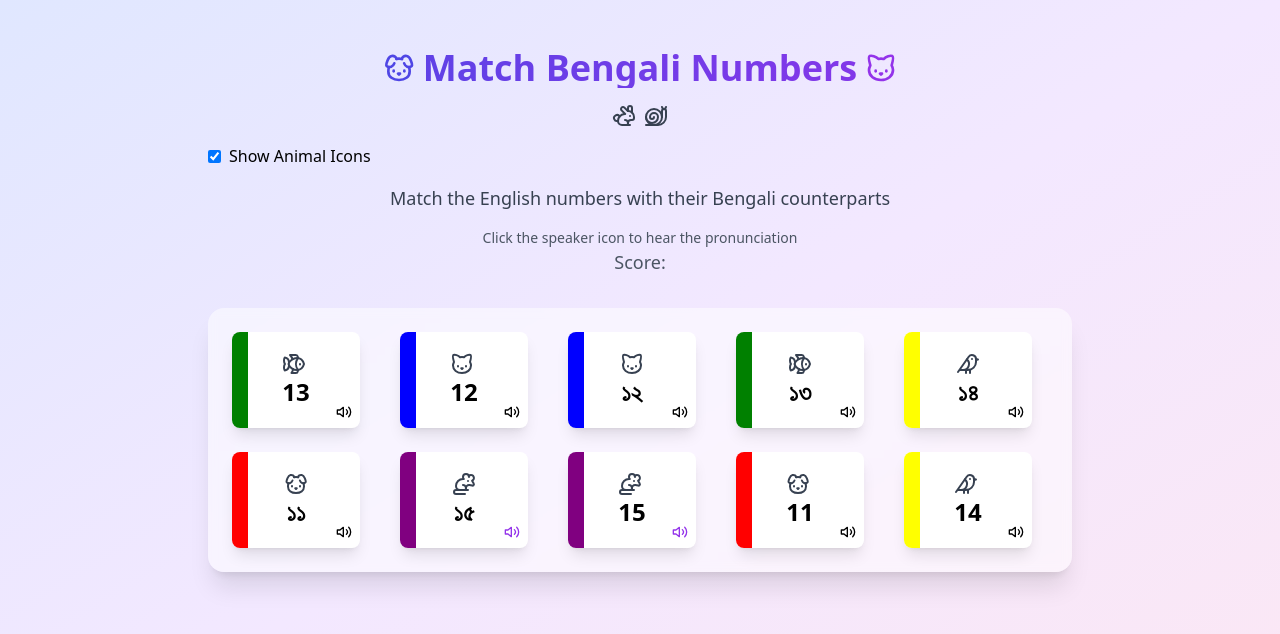
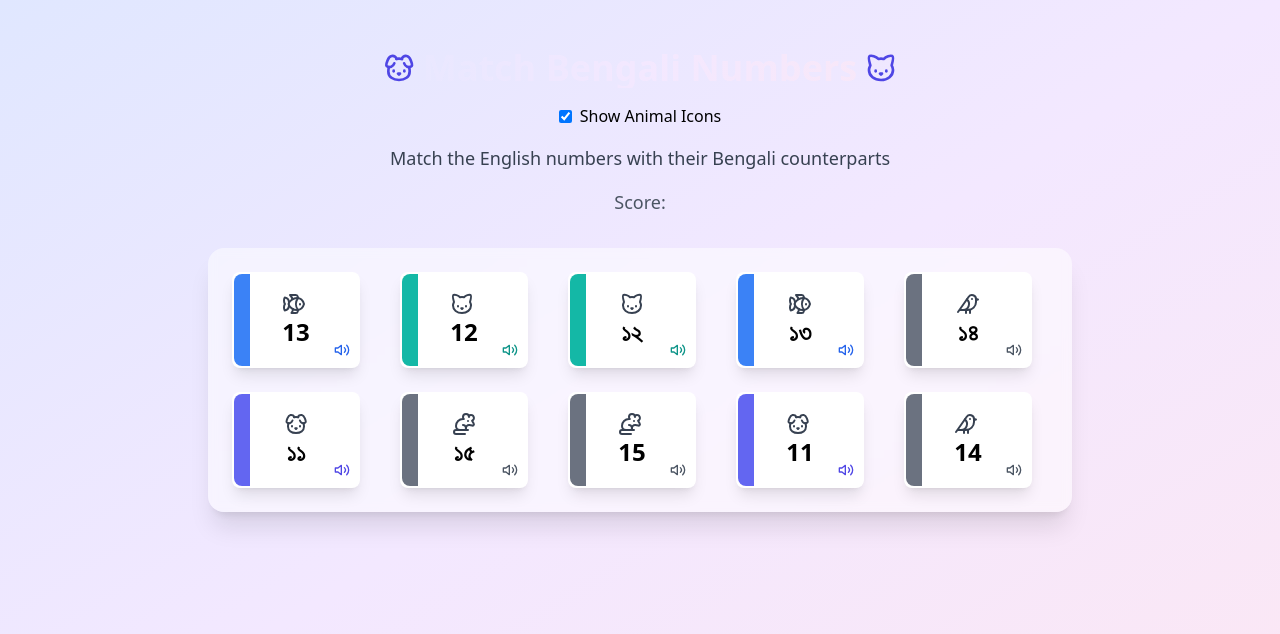
Before and after one commit to nadimtuhin/BanglaABC123, a React (Vite) app: page / in a window 1280 px wide. Shown: the top 634 px of the page. Built offline with nearby package versions, Linux system fonts and the light colour scheme.

Commit message:
Added animal icons and color to the cards

```diff
--- a/src/components/Card.tsx
+++ b/src/components/Card.tsx
@@ -1,5 +1,16 @@
 import React from "react";
 import { Volume2 } from "lucide-react";
+
+// Define a more comprehensive color palette
+const COLOR_PALETTE = {
+  indigo: { bg: 'bg-indigo-500', text: 'text-indigo-600', hover: 'hover:bg-indigo-100' },
+  blue: { bg: 'bg-blue-500', text: 'text-blue-600', hover: 'hover:bg-blue-100' },
+  green: { bg: 'bg-green-500', text: 'text-green-600', hover: 'hover:bg-green-100' },
+  red: { bg: 'bg-red-500', text: 'text-red-600', hover: 'hover:bg-red-100' },
+  purple: { bg: 'bg-purple-500', text: 'text-purple-600', hover: 'hover:bg-purple-100' },
+  teal: { bg: 'bg-teal-500', text: 'text-teal-600', hover: 'hover:bg-teal-100' },
+  default: { bg: 'bg-gray-500', text: 'text-gray-600', hover: 'hover:bg-gray-100' }
+};
 
 interface CardProps {
   content: string;
@@ -9,7 +20,7 @@
   pronunciation?: string;
   type: "english" | "bengali";
   animalIcon?: React.ElementType;
-      color?: string; // Added color prop
+  color?: keyof typeof COLOR_PALETTE;
 }
 
 export function Card({
@@ -20,7 +31,7 @@
   isMatched,
   pronunciation,
   type,
-      color = "indigo", // Default color if not provided
+  color = "indigo",
 }: CardProps) {
   const playPronunciation = () => {
     if (pronunciation) {
@@ -37,6 +48,9 @@
     onClick();
   };
 
+  // Use the predefined color palette or default to gray
+  const colorScheme = COLOR_PALETTE[color] || COLOR_PALETTE.default;
+
   return (
     <button
       onClick={handleClick}
@@ -45,35 +59,29 @@
         transform ${isSelected ? 'scale-110' : 'hover:scale-105'}
         ${
           isMatched
-                ? `cursor-default shadow-inner`
+            ? `cursor-default shadow-inner opacity-75`
             : "hover:shadow-xl cursor-pointer shadow-lg"
         }
-            ${
-              isSelected
-                ? `bg-white border-5 border-${color}-500`
-                : isMatched
-                ? `bg-white opacity-75`
-                : `bg-white hover:bg-gray-100`
-            }
+        bg-white ${!isMatched && colorScheme.hover}
+        border-2 ${isSelected ? `border-${colorScheme.bg}` : 'border-transparent'}
       `}
       disabled={isMatched}
     >
       <div
-            className="absolute left-0 top-0 w-4 h-full rounded-l-lg"
-            style={{ backgroundColor: color }}
+        className={`absolute left-0 top-0 w-4 h-full rounded-l-lg ${colorScheme.bg}`}
       ></div>
       <div className="flex flex-col items-center justify-center h-full">
         <span>
           {animalIcon &&
             React.createElement(animalIcon, {
-                  className: `w-6 h-6 ${isSelected ? `text-${color}-600` : 'text-gray-700'}`,
+              className: `w-6 h-6 ${isSelected ? colorScheme.text : 'text-gray-700'}`,
             })}{" "}
           {content}
         </span>
         {pronunciation && (
           <Volume2
             size={16}
-                className={`absolute bottom-2 right-2 text-${color}-600`}
+            className={`absolute bottom-2 right-2 ${colorScheme.text}`}
           />
         )}
       </div>
--- a/src/components/GameBoard.tsx
+++ b/src/components/GameBoard.tsx
@@ -3,7 +3,16 @@
 import { MatchFeedback } from "./MatchFeedback";
 import { numberPairs } from "../data/numbers";
 import { shuffle } from "../utils/shuffle";
- import { Dog, Cat, Rabbit, Snail, Rat, Fish, Bird } from 'lucide-react'; // Added animal icons
+import { Dog, Cat, Rabbit, Snail, Rat, Fish, Bird } from 'lucide-react';
+
+// Enhanced color palette with complementary colors
+const COLOR_THEMES = [
+  { primary: 'indigo', secondary: 'pink', accent: 'purple' },
+  { primary: 'teal', secondary: 'orange', accent: 'green' },
+  { primary: 'blue', secondary: 'yellow', accent: 'indigo' },
+  { primary: 'emerald', secondary: 'rose', accent: 'cyan' },
+  { primary: 'violet', secondary: 'amber', accent: 'fuchsia' }
+];
 
 interface GameItem {
   id: number;
@@ -11,7 +20,8 @@
   type: "english" | "bengali";
   isMatched: boolean;
   pronunciation?: string;
-   animalIcon?: React.ElementType; // Added animalIcon to GameItem
+  animalIcon?: React.ElementType;
+  colorTheme: { primary: string; secondary: string; accent: string };
 }
 
 export function GameBoard() {
@@ -21,11 +31,10 @@
   const [showFeedback, setShowFeedback] = useState(false);
   const [isCorrectMatch, setIsCorrectMatch] = useState(false);
   const [score, setScore] = useState(0);
-   const [showAnimalIcons, setShowAnimalIcons] = useState(true); // New state for animal icons
+  const [showAnimalIcons, setShowAnimalIcons] = useState(true);
 
   useEffect(() => {
-     const colors = ['red', 'blue', 'green', 'yellow', 'purple'];
-     const animalIcons = [Dog, Cat, Fish, Bird, Rat, Rabbit, Snail]; // Assign animal icons
+    const animalIcons = [Dog, Cat, Fish, Bird, Rat, Rabbit, Snail];
 
     const gameItems: GameItem[] = [
       ...numberPairs.map((pair, index) => ({
@@ -34,7 +43,7 @@
         type: "english" as const,
         isMatched: false,
         pronunciation: pair.englishPronunciation,
-         color: colors[index % colors.length],
+        colorTheme: COLOR_THEMES[index % COLOR_THEMES.length],
         animalIcon: animalIcons[index % animalIcons.length],
       })),
       ...numberPairs.map((pair, index) => ({
@@ -43,7 +52,7 @@
         type: "bengali" as const,
         isMatched: false,
         pronunciation: pair.pronunciation,
-         color: colors[index % colors.length],
+        colorTheme: COLOR_THEMES[index % COLOR_THEMES.length],
         animalIcon: animalIcons[index % animalIcons.length],
       })),
     ];
@@ -100,21 +109,18 @@
   return (
     <div className="w-full max-w-4xl mx-auto p-4">
       <div className="text-center mb-8">
-         <h1 className="text-4xl font-bold text-transparent bg-clip-text bg-gradient-to-r from-indigo-600 to-purple-600 mb-4 flex items-center justify-center">
-           {showAnimalIcons && <Dog className="w-8 h-8 mr-2 text-indigo-600" />}
+        <h1 className={`
+          text-4xl font-bold text-transparent bg-clip-text
+          bg-gradient-to-r from-${cards[0]?.colorTheme.primary}-600
+          to-${cards[0]?.colorTheme.secondary}-600
+          mb-4 flex items-center justify-center
+        `}>
+          {showAnimalIcons && <Dog className={`w-8 h-8 mr-2 text-${cards[0]?.colorTheme.accent}-600`} />}
           Match Bengali Numbers
-           {showAnimalIcons && <Cat className="w-8 h-8 ml-2 text-purple-600" />}
+          {showAnimalIcons && <Cat className={`w-8 h-8 ml-2 text-${cards[0]?.colorTheme.accent}-600`} />}
         </h1>
-         <div className="flex justify-center mb-4">
-           {showAnimalIcons && (
-             <>
-               <Rabbit className="w-6 h-6 mr-2 text-gray-700" />
-               <Snail className="w-6 h-6 text-gray-700" />
-             </>
-           )}
-         </div>
         <div className="mb-4">
-           <label className="flex items-center">
+          <label className="flex items-center justify-center">
             <input
               type="checkbox"
               checked={showAnimalIcons}
@@ -126,9 +132,6 @@
         </div>
         <p className="text-gray-700 text-lg mb-4">
           Match the English numbers with their Bengali counterparts
-         </p>
-         <p className="text-gray-600 text-sm">
-           Click the speaker icon to hear the pronunciation
         </p>
         <p className="text-gray-600 text-lg mb-4">
           Score: {Array.from({ length: score }, (_, i) => (
@@ -153,7 +156,7 @@
             onClick={() => handleCardClick(index)}
             pronunciation={card.pronunciation}
             type={card.type}
-             color={card.color}
+            color={card.colorTheme.primary}
             animalIcon={showAnimalIcons ? card.animalIcon : undefined}
           />
         ))}
```
Lines whose indentation alone changed are shown as unchanged.
